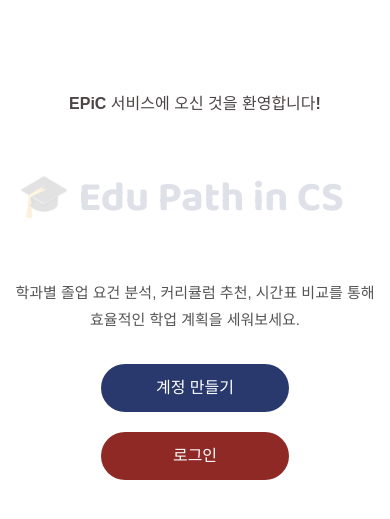
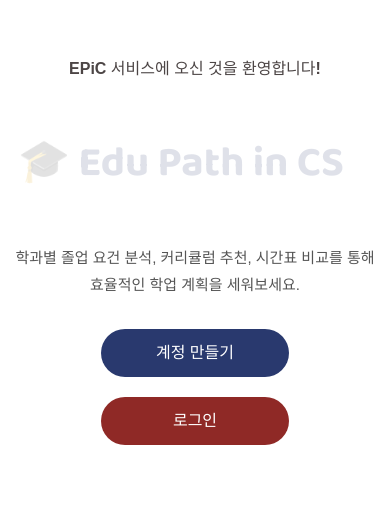
Before and after one commit to jys0615/EPiC, a React app in the folder fe/: page / in a window 390 px wide. Shown: the part 171-690 px from the top of the page. Built offline with nearby package versions, Linux system fonts and the light colour scheme; the HTML template or start-up script is replaced by a standard one; a web font is replaced by a local one.

Commit message:
fix: fix signup bug, refactor frontend to responsive design, resolve hardcoded FastAPI URL

```diff
--- a/fe/src/styles/welcome.css
+++ b/fe/src/styles/welcome.css
@@ -13,7 +13,6 @@ body {
   align-items: center;
   justify-content: center;
   min-height: 100vh;
-  padding-top: var(--header-height);
   width: 100%;
   text-align: center;
   background-color: white;
```
Also changed, not shown: 2 other files (tests, documents, lock files or other folders).
